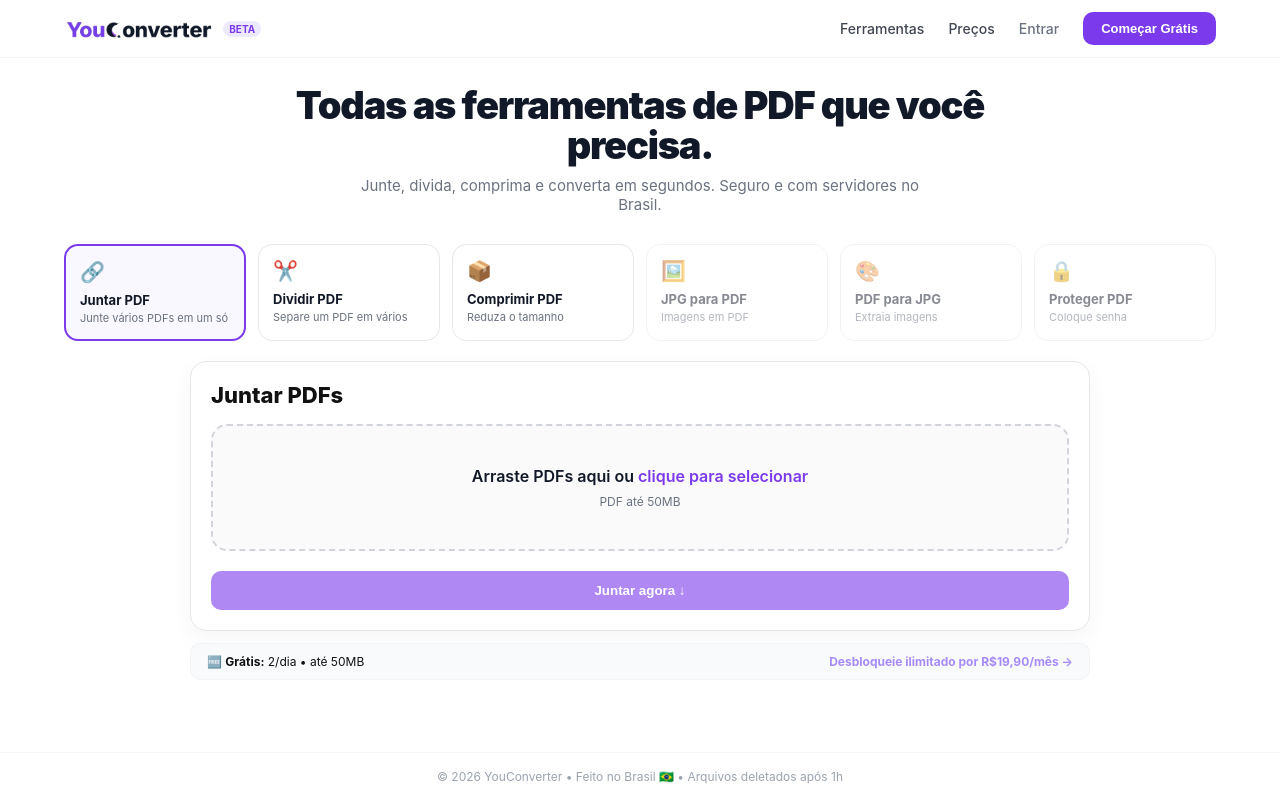
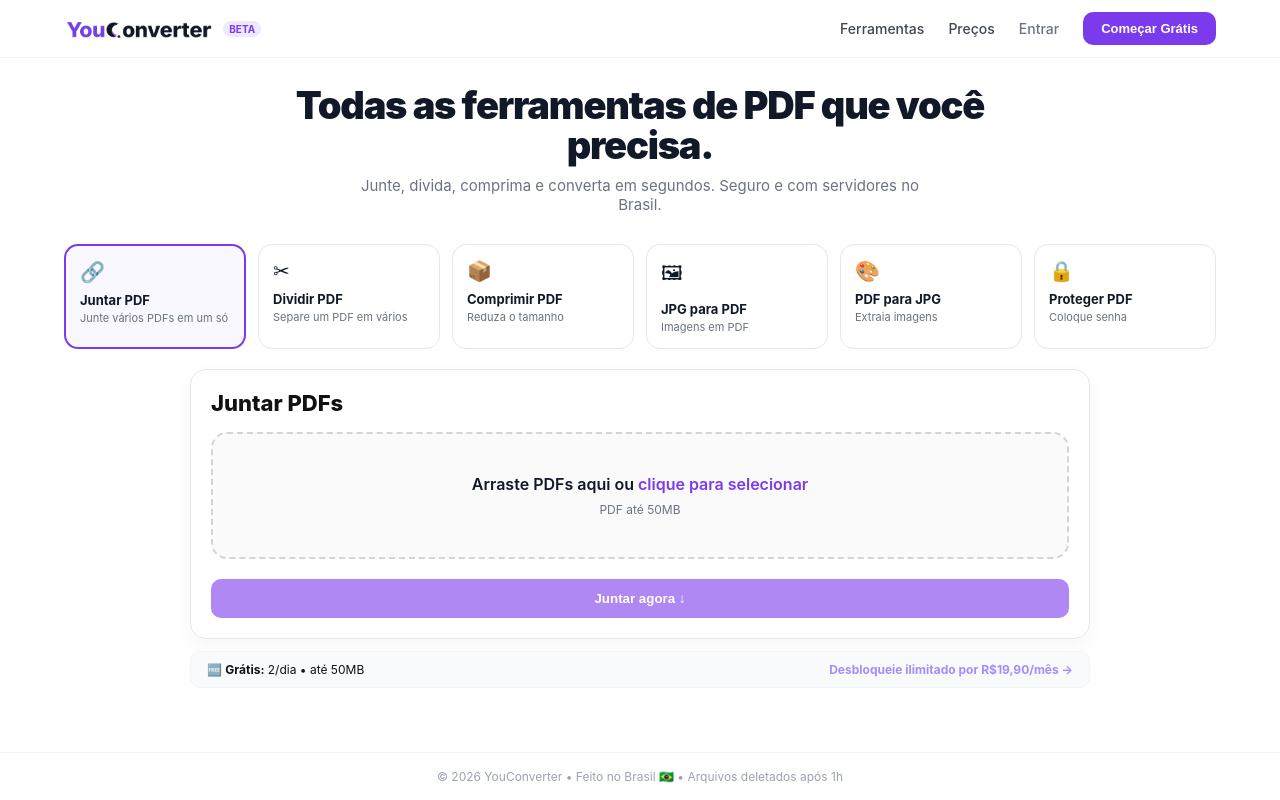
Before and after one commit to leofonsecadasilveira-boop/youconverter, a React (Vite) app in the folder frontend/: page / in a window 1280 px wide. Built offline with nearby package versions, Linux system fonts and the light colour scheme; no server answers.

Commit message:
fix: libera JPG para PDF, PDF para JPG, Proteger PDF como FREE client-side

```diff
--- a/frontend/src/App.jsx
+++ b/frontend/src/App.jsx
@@ -2,15 +2,18 @@ import { useState, useEffect } from 'react'
 import MergeTool from './components/MergeTool'
 import SplitTool from './components/SplitTool'
 import CompressTool from './components/CompressTool'
+import JpgToPdfTool from './components/JpgToPdfTool'
+import PdfToJpgTool from './components/PdfToJpgTool'
+import ProtectPdfTool from './components/ProtectPdfTool'
 import Logo from './components/Logo'
 
 const TOOLS = [
   { id: 'merge', name: 'Juntar PDF', desc: 'Junte vários PDFs em um só', icon: '🔗', active: true },
-  { id: 'split', name: 'Dividir PDF', desc: 'Separe um PDF em vários', icon: '✂️', active: true },
+  { id: 'split', name: 'Dividir PDF', desc: 'Separe um PDF em vários', icon: '✂', active: true },
   { id: 'compress', name: 'Comprimir PDF', desc: 'Reduza o tamanho', icon: '📦', active: true },
-  { id: 'jpg2pdf', name: 'JPG para PDF', desc: 'Imagens em PDF', icon: '🖼️', active: false },
-  { id: 'pdf2jpg', name: 'PDF para JPG', desc: 'Extraia imagens', icon: '🎨', active: false },
-  { id: 'protect', name: 'Proteger PDF', desc: 'Coloque senha', icon: '🔒', active: false },
+  { id: 'jpg2pdf', name: 'JPG para PDF', desc: 'Imagens em PDF', icon: '🖼', active: true },
+  { id: 'pdf2jpg', name: 'PDF para JPG', desc: 'Extraia imagens', icon: '🎨', active: true },
+  { id: 'protect', name: 'Proteger PDF', desc: 'Coloque senha', icon: '🔒', active: true },
 ]
 
 export default function App() {
@@ -30,6 +33,9 @@ export default function App() {
       case 'merge': return <MergeTool isDark={isDark} />
       case 'split': return <SplitTool isDark={isDark} />
       case 'compress': return <CompressTool isDark={isDark} />
+      case 'jpg2pdf': return <JpgToPdfTool isDark={isDark} />
+      case 'pdf2jpg': return <PdfToJpgTool isDark={isDark} />
+      case 'protect': return <ProtectPdfTool isDark={isDark} />
       default: return (
         <div style={{textAlign:'center', padding:'40px', background: isDark? '#2a2a2a' : '#f9f7ff', borderRadius:'16px', border: isDark? '2px dashed #444' : '2px dashed #e9d5ff', color: isDark? 'white' : '#111'}}>
           <div style={{fontSize:'32px'}}>🚧</div>
```
